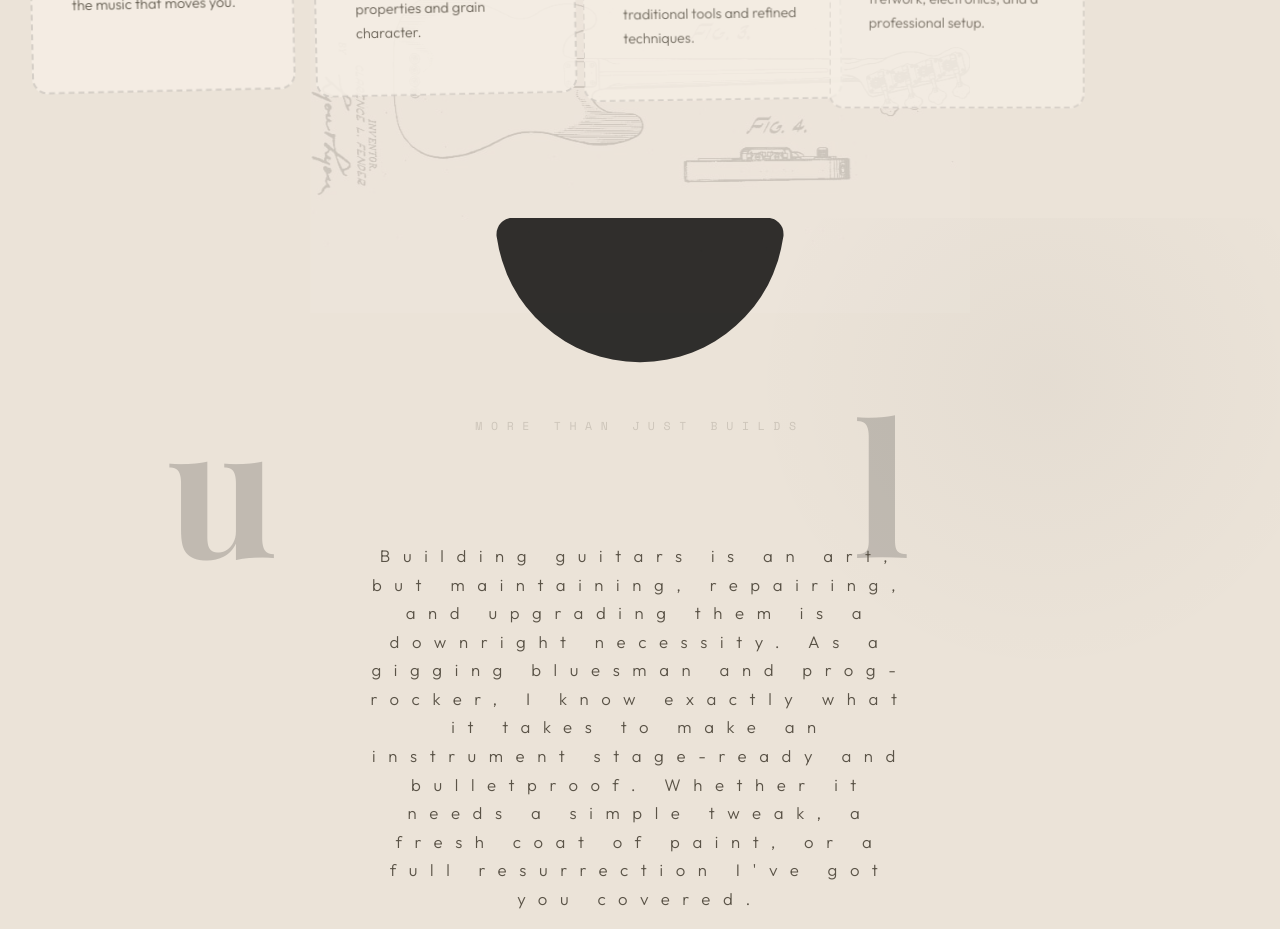
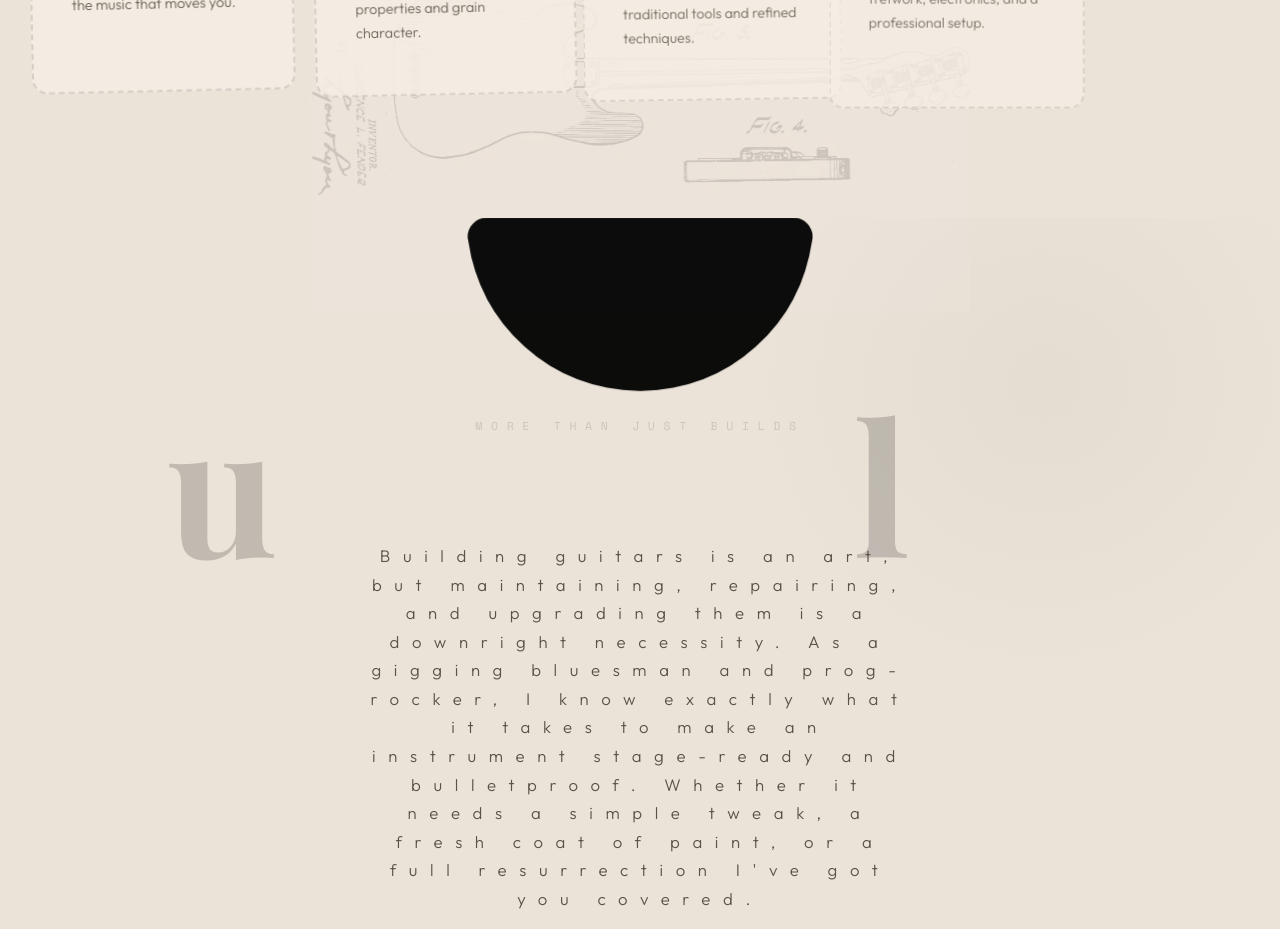
Before and after one commit to JoanDidac/Brut-Guitars, a React (Vite) app: page / in a window 1280 px wide. Shown: the part 3860-4789 px from the top of the page. Built offline with nearby package versions, Linux system fonts and the light colour scheme; a web font is replaced by a local one.

Commit message:
Scale solid-circle-half graphic up by 20% (to 21.6rem) and increase opacity to 0.95

```diff
--- a/src/components/Services.css
+++ b/src/components/Services.css
@@ -14,12 +14,12 @@
        3. rotate(-90deg): Face the flat edge up
     */
     transform: translateX(-50%) translateY(-25%) rotate(-90deg);
-    width: 18rem;
-    /* Scaled up 300% from 6rem */
+    width: 21.6rem;
+    /* Scaled up 20% from 18rem */
     height: auto;
     z-index: 10;
-    opacity: 0.8;
-    /* Subtle blend */
+    opacity: 0.95;
+    /* Bumped opacity up from 0.8 */
 }
 
 .services__header {
```
